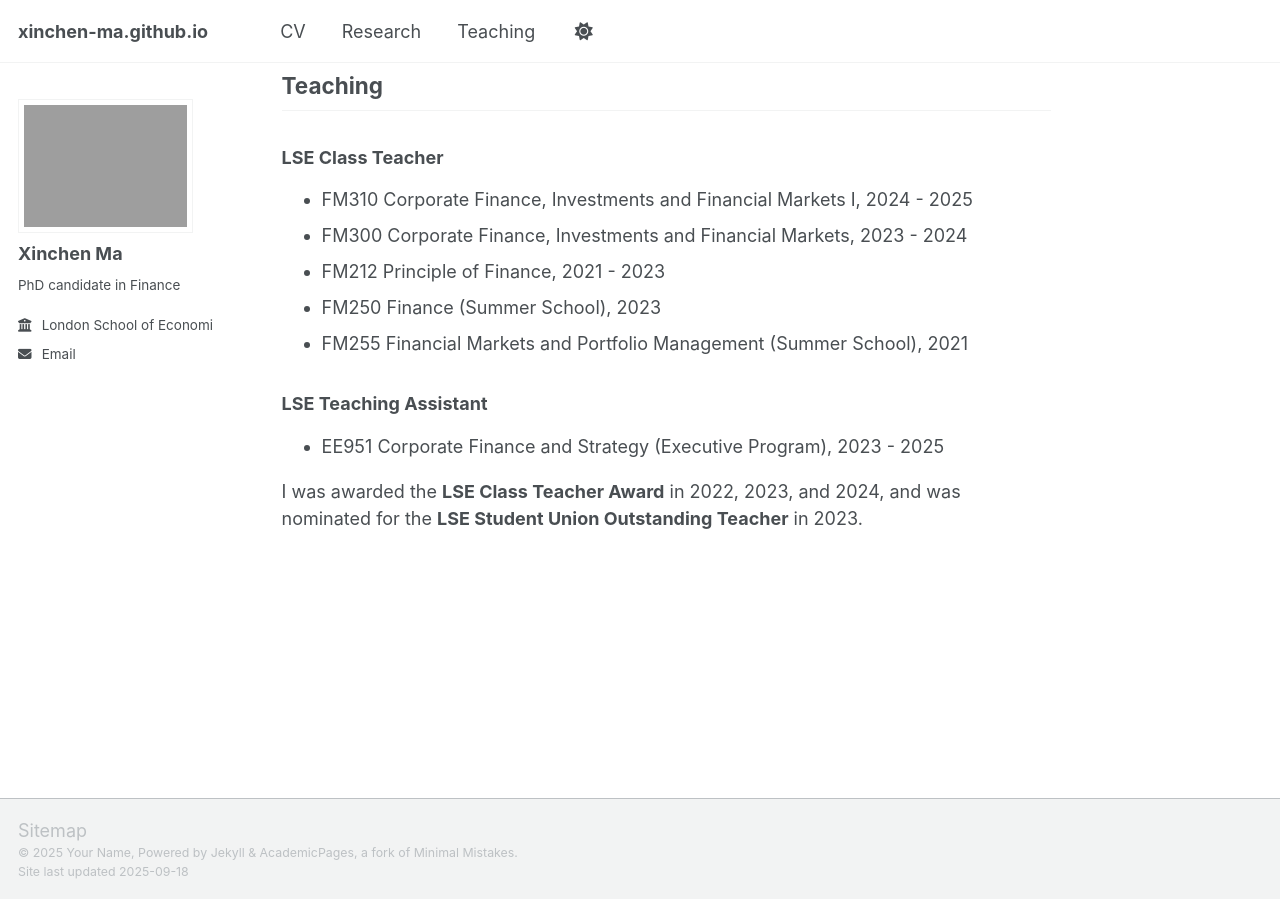
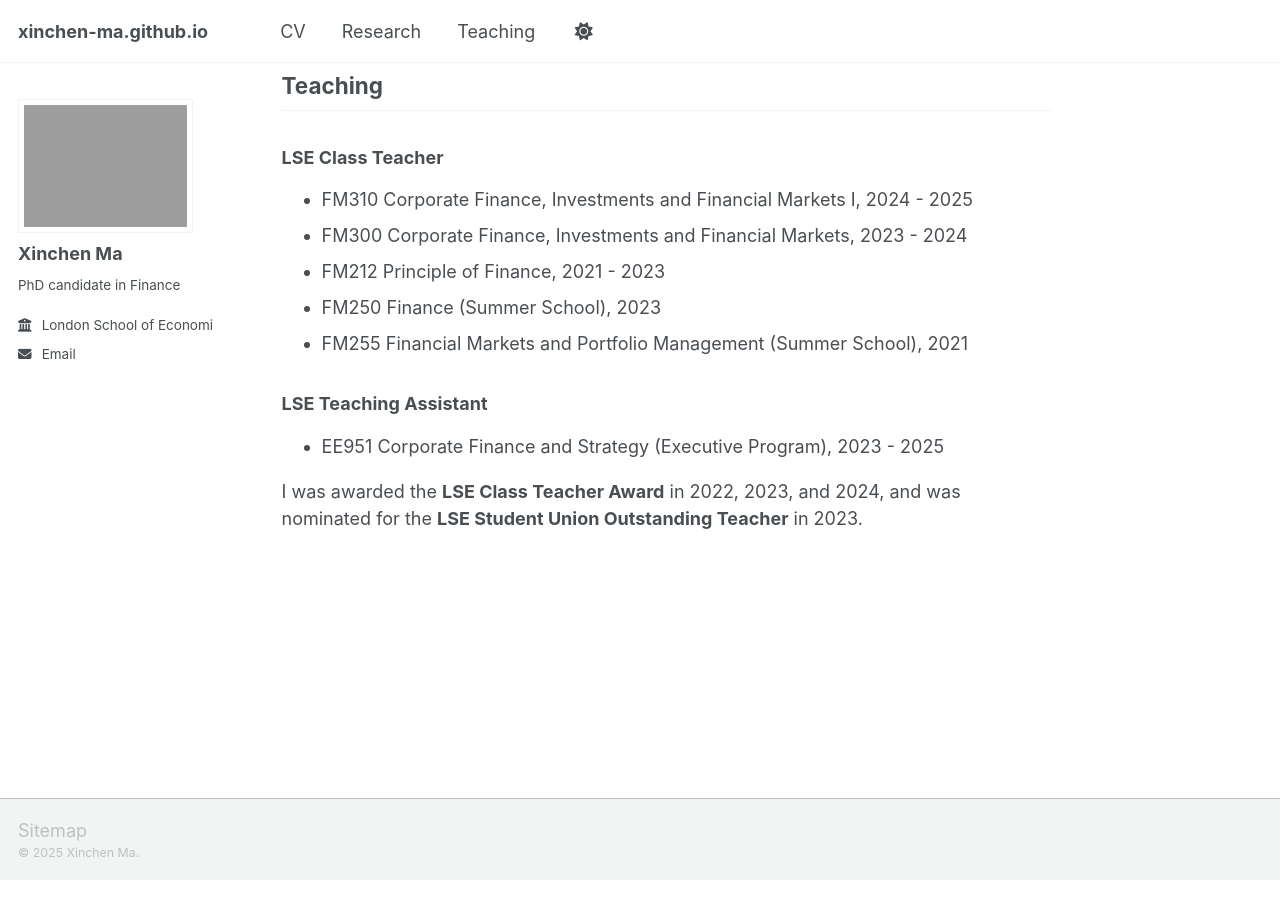
Before and after one commit to xinchen-ma/xinchen-ma.github.io, a Jekyll site: the page built from _pages/about.md, in a window 1280 px wide and 900 px high, scrolled down 2077 px. Built offline with Jekyll 4.4.1, drawn with Linux system fonts in a browser that asks for light colours; a script that is not in the unit is left out.

Commit message:
Update footer.html

```diff
--- a/_includes/footer.html
+++ b/_includes/footer.html
@@ -19,7 +19,12 @@
 </div>
 {% endif %}
 
-<div class="page__footer-copyright">
+<!-- <div class="page__footer-copyright">
   &copy; {{ site.time | date: '%Y' }} {{ site.name | default: site.title }}, {{ site.data.ui-text[site.locale].powered_by | default: "Powered by" }} <a href="http://jekyllrb.com" rel="nofollow">Jekyll</a> &amp; <a href="https://github.com/academicpages/academicpages.github.io">AcademicPages</a>, a fork of <a href="https://mademistakes.com/work/minimal-mistakes-jekyll-theme/" rel="nofollow">Minimal Mistakes</a>.<br />
   Site last updated {{ "now" | date: '%Y-%m-%d' }}
+</div> -->
+
+
+<div class="page__footer-copyright">
+  &copy; {{ site.time | date: '%Y' }} Xinchen Ma.
 </div>
```
